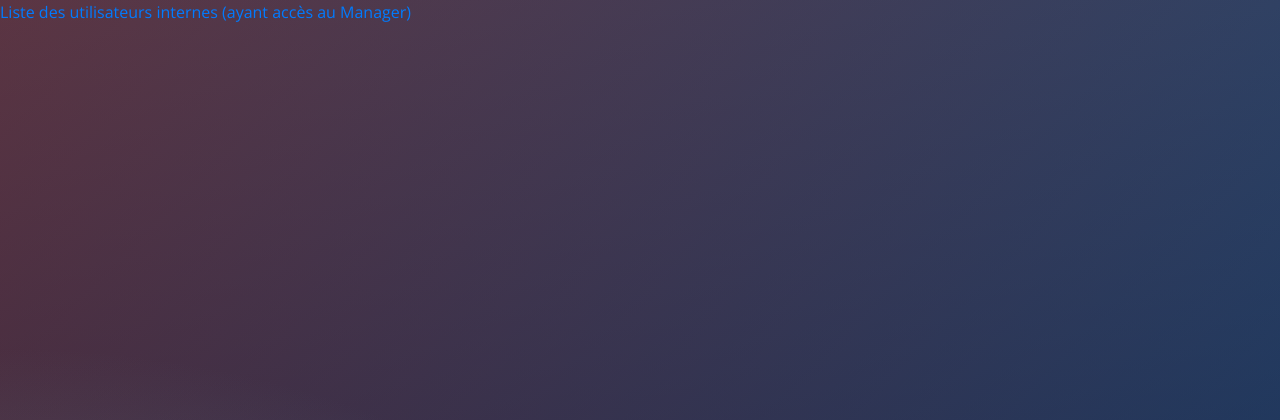
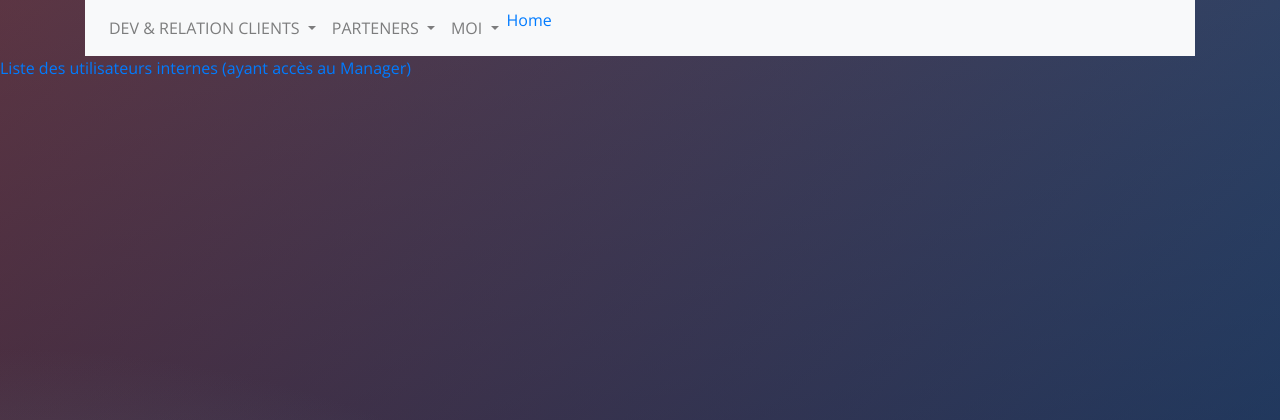
Before and after one commit to Paku75/kework, a PHP site: page /blogmvc/ in a window 1280 px wide. Shown: the top 420 px of the page. Run offline with PHP 8.4, Linux system fonts and the light colour scheme; the visitor is signed in with stand-in values (Sample User, id 1).

Commit message:
commit17

```diff
--- a/css/style.css
+++ b/css/style.css
@@ -76,6 +76,10 @@ input:focus {
       font-size: 30px;
 }
 
+.navbar-nav li:hover>.dropdown-menu {
+  display: block;
+}
+
 #myTable {
     background-color: red!important;
 }
--- a/layout.php
+++ b/layout.php
@@ -16,54 +16,51 @@
   </head>
 
   <body>
-  <div class="container">
-  <div class="row">
-    <div class="collapse navbar-collapse" id="menu">
+<div id="app" class="container">
+    <nav class="navbar navbar-expand-lg navbar-light bg-light">
+        <div id="navbarNavDropdown" class="navbar-collapse collapse">
             <?php if(isset($_SESSION['connecte'])) { ?>
-      <ul class="nav navbar-nav">
-        <li class="dropdown">
-          <a data-toggle="dropdown" class="dropdown-toggle" href="#">DEV & RELATION CLIENTS <b class="caret"></b></a>
-          <ul class="dropdown-menu">
-             <li><a href="client">PROSPECTION CLIENT</a></li>
-             <li><a href="#">PROJETS CLIENTS</a></li>
-             <li><a href="#" title="Facturation - Contrats - Contacts - Coordonnées">FACTURATION </a></li>
-             <li><a href="#">CONTRATS</a></li>
-          </ul>
-        </li>
-        <li class="dropdown">
-          <a data-toggle="dropdown" class="dropdown-toggle" href="#">PARTENERS <b class="caret"></b></a>
-          <ul class="dropdown-menu">
-          </ul>
-        </li>
-        <li class="dropdown">
-          <a data-toggle="dropdown" class="dropdown-toggle" href="#">REGISTRES INTERNES <b class="caret"></b></a>
-          <ul class="dropdown-menu">
-            <li><a href="rh" title="Registre du personnel - Calendrier - Identité - Tableau salaires...">RH</a></li>
-            <li><a href="#" title="Banques - Contrats - Historique - Procédure - Factures">COMPTABLITE</a></li>
-            <li><a href="#">JURIDIQUE</a></li>
-            <li><a href="#">COMMUNITY</a></li>
-            <li><a href="#">AUTRE</a></li>
-            <li><a href="#">LOGISTIQUE</a></li>
+            <ul class="navbar-nav">
+                <li class="nav-item dropdown">
+                  <a class="nav-link dropdown-toggle" href="#" id="navbarDropdownMenuLink" role="button" data-toggle="dropdown" aria-haspopup="true" aria-expanded="false">DEV & RELATION CLIENTS <b class="caret"></b></a>
+                  <ul class="dropdown-menu" aria-labelledby="navbarDropdownMenuLink">
+                    <li class="dropdown-item dropdown"><a href="client">PROSPECTION CLIENT</a></li>
+                    <li class="dropdown-item"><a href="#">PROJETS CLIENTS</a></li>
+                    <li class="dropdown-item"><a href="#" title="Facturation - Contrats - Contacts - Coordonnées">FACTURATION </a></li>
+                    <li class="dropdown-item"><a href="#">CONTRATS</a></li>
                   </ul>
                 </li>
             </ul>
-      <ul class="nav navbar-nav navbar-right">
-        <li class="dropdown">
-          <a data-toggle="dropdown" class="dropdown-toggle" href="#">MOI <b class="caret"></b></a>
-          <ul class="dropdown-menu">
-             <li><a href="#" title="Lien 1">Profil</a></li>
-             <li><a href="register">Inscire un nouveau utilisateur</a></li>
-             <li><a href="logout">Se déconnecter</a></li>
+            <ul class="navbar-nav">
+                <li class="nav-item dropdown">
+                  <a class="nav-link dropdown-toggle" href="#" id="navbarDropdownMenuLink" role="button" data-toggle="dropdown" aria-haspopup="true" aria-expanded="false">PARTENERS <b class="caret"></b></a>
+                  <ul class="dropdown-menu" aria-labelledby="navbarDropdownMenuLink">
+                    <li class="dropdown-item"><a href="rh" title="Registre du personnel - Calendrier - Identité - Tableau salaires...">RH</a></li>
+                    <li class="dropdown-item"><a href="#" title="Banques - Contrats - Historique - Procédure - Factures">COMPTABLITE</a></li>
+                    <li class="dropdown-item"><a href="#">JURIDIQUE</a></li>
+                    <li class="dropdown-item"><a href="#">COMMUNITY</a></li>
+                    <li class="dropdown-item"><a href="#">AUTRE</a></li>
+                    <li class="dropdown-item"><a href="#">LOGISTIQUE</a></li>
                   </ul>
-          <a href="admin">Home</a>
                 </li>
             </ul>
+            <ul class="navbar-nav">
+                <li class="nav-item dropdown">
+                  <a class="nav-link dropdown-toggle" href="#" id="navbarDropdownMenuLink" role="button" data-toggle="dropdown" aria-haspopup="true" aria-expanded="false">MOI <b class="caret"></b></a>
+                  <ul class="dropdown-menu">
+                     <li class="dropdown-item"><a href="#" title="Lien 1">Profil</a></li>
+                     <li class="dropdown-item"><a href="register">Inscire un nouveau utilisateur</a></li>
+                     <li class="dropdown-item"><a href="logout">Se déconnecter</a></li>
+                  </ul>
+                </li>
 
+                  <a href="admin">Home</a>
+            </ul>
             <?php } else { ?>
             <li><a class="se_connecter" href="login"><button type="button" class="btn btn-primary">Se connecter</button></a></li>
             <?php } ?>
         </div>
-  </div>
+    </nav>
 </div>
 
         <?php
```
Also changed, not shown: test.php (added, +39 -0 lines). Lines whose indentation alone changed are shown as unchanged.
